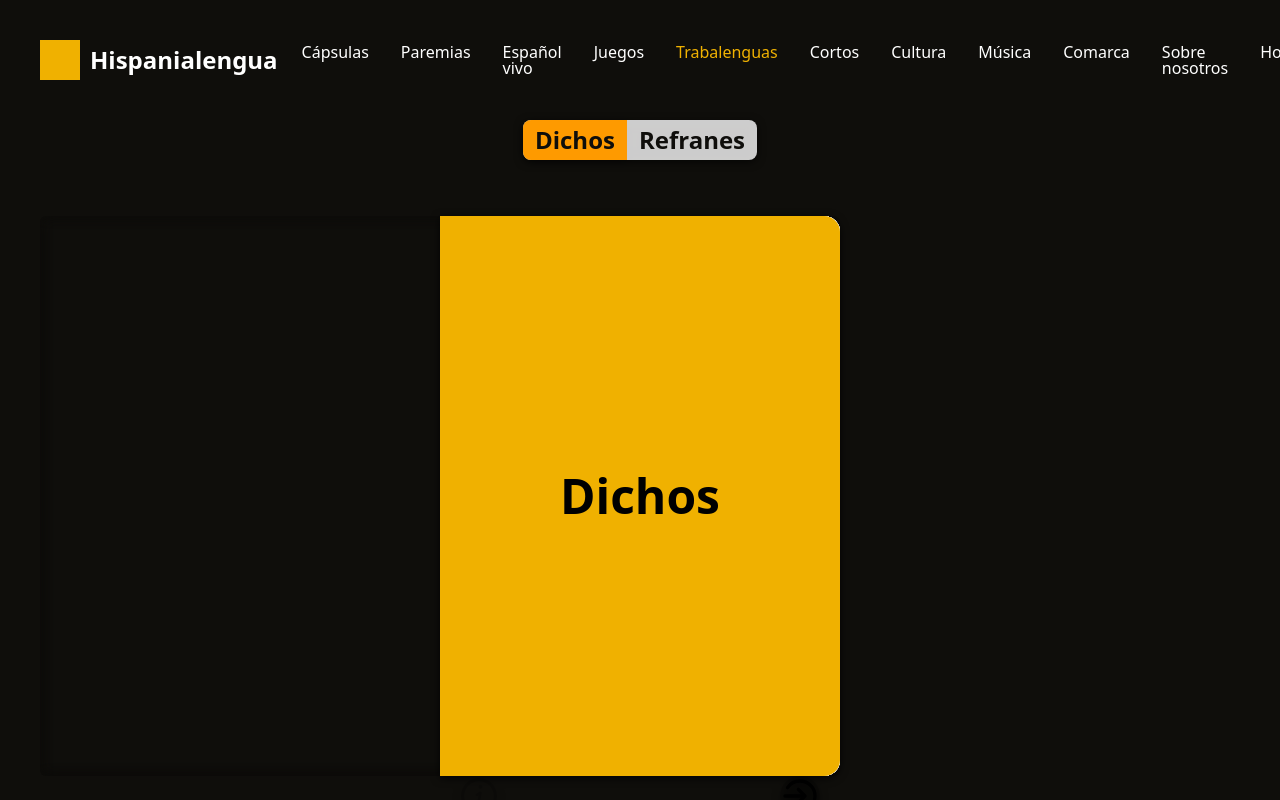
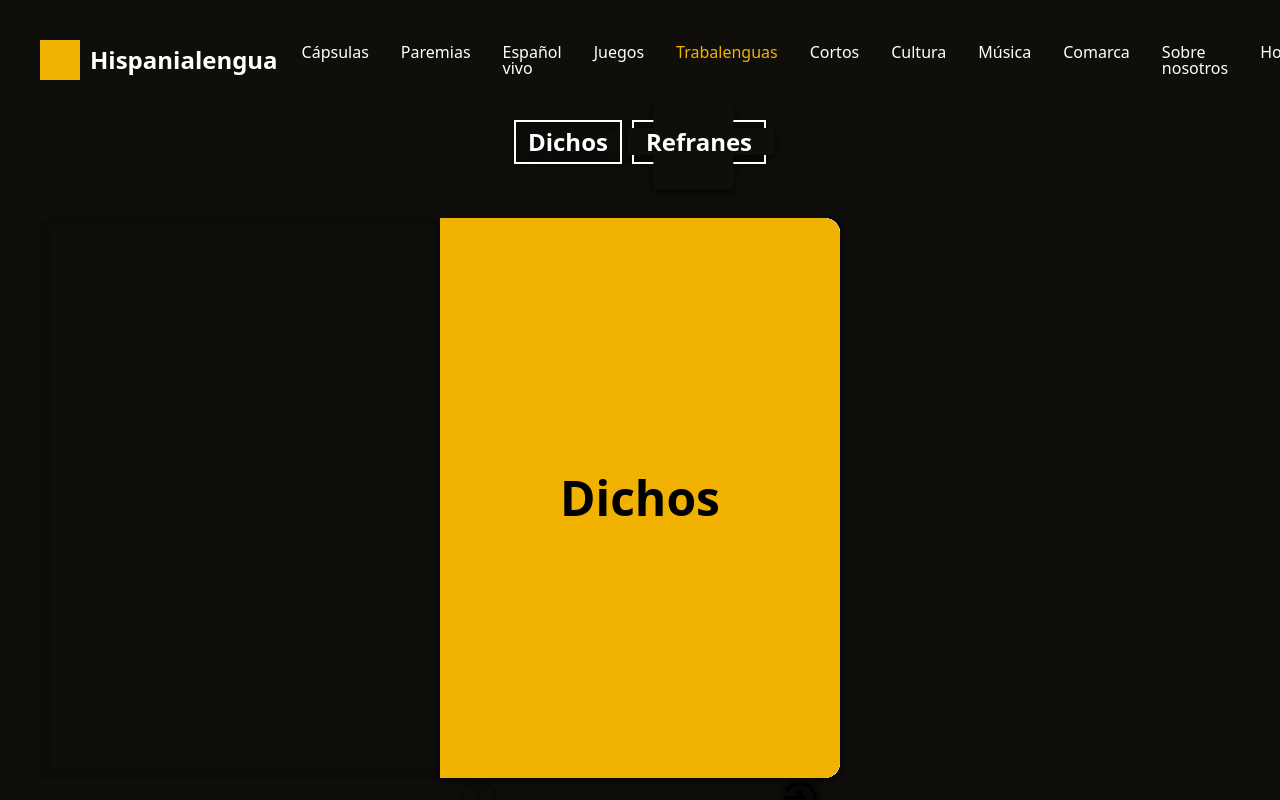
Before and after one commit to soniagomezgarcia97/Hispanialengua, a React (Vite) app: page /Hispanialengua/paremias in a window 1280 px wide. Shown: the top 800 px of the page. Built offline with nearby package versions, Linux system fonts and the light colour scheme.

Commit message:
rediseño botones paremias

```diff
--- a/src/Pages/Capsulas.tsx
+++ b/src/Pages/Capsulas.tsx
@@ -8,7 +8,8 @@ const Capsulas = () => {
   return (
     <>
       {/* Container */}
-      <div>
+      <div className="w-full h-screen flex flex-col bg-[#0f0e0b]">
+        {/* Header */}
         <header className="w-full col-span-1 p-10 flex flex-col gap-6 self-start xl:col-span-1 xl:flex-row xl:justify-between xl:items-center">
           <div className="flex flex-row justify-between items-center">
             {/* Logo */}
@@ -44,6 +45,8 @@ const Capsulas = () => {
             <li><Link to={"/"}>Home</Link></li>
           </ul>
         </header>
+        {/* Main */}
+        <main></main>
       </div>
     </>
   )
--- a/src/Pages/Paremias.tsx
+++ b/src/Pages/Paremias.tsx
@@ -91,15 +91,23 @@ const Paremias = () => {
       </header>
       <main className="w-full flex-1 flex flex-col">
         {/* Botones */}
-        <div className="w-fit mx-auto bg-white/80 flex flex-row justify-center items-center text-2xl drop-shadow-[0_2px_4px_rgba(0,0,0,0.8)] rounded-lg backdrop-blur-sm font-bold mb-8">
-          <button className={`text-[#0f0e0b] px-3 py-1 rounded-tl-lg rounded-bl-lg ${dichos ? "bg-amber-500" : ""}`} onClick={() => {
+        <div className="w-fit mx-auto flex flex-row justify-center items-center gap-2.5 text-2xl drop-shadow-[0_2px_4px_rgba(0,0,0,0.8)] rounded-lg backdrop-blur-sm font-bold mb-8">
+          <button className="text-white px-3 py-1 border-2 border-white relative" onClick={() => {
             setDichos(true)
             setRefranes(false)
-          }}>Dichos</button>
-          <button className={`text-[#0f0e0b] px-3 py-1 rounded-tr-lg rounded-br-lg ${refranes ? "bg-yellow-500" : ""}`} onClick={() => {
+          }}>
+            <span className="relative z-10">Dichos</span>
+            <div className={`w-[112%] h-2/3 bg-[#0f0e0b] absolute top-1.5 -left-1.5 ${dichos ? "scale-y-0 transition duration-700 ease" : "scale-y-100 transition duration-700 ease"}`}></div>
+            <div className={`w-2/3 h-[200%] rotate-90 bg-[#0f0e0b] absolute -top-4 left-4 ${dichos ? "scale-y-0 transition duration-700 ease" : "scale-y-100 transition duration-700 ease"}`}></div>
+          </button>
+          <button className="text-white px-3 py-1 border-2 border-white relative" onClick={() => {
             setRefranes(true)
             setDichos(false)
-          }}>Refranes</button>
+          }}>
+            <span className="relative z-10">Refranes</span>
+            <div className={`w-[112%] h-2/3 bg-[#0f0e0b] absolute top-1.5 -left-1.5 ${refranes ? "scale-y-0 transition duration-700 ease" : "scale-y-100 transition duration-700 ease"}`}></div>
+            <div className={`w-2/3 h-[200%] rotate-90 bg-[#0f0e0b] absolute -top-4 left-4 ${refranes ? "scale-y-0 transition duration-700 ease" : "scale-y-100 transition duration-700 ease"}`}></div>
+          </button>
         </div>
         {/* Container paremias */}
         <div className="flex flex-col flex-1">
```
